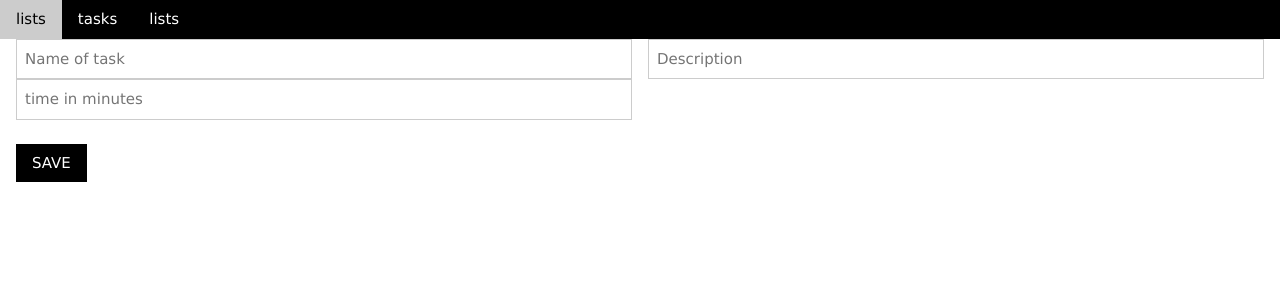
After one commit to bastiaanhers/to-do-list, a CodeIgniter app: page /toDoList/tasks/create/1 in a window 1280 px wide. The commit adds this page. Shown: the top 300 px of the page. Run offline with CodeIgniter, Linux system fonts and the light colour scheme.

Commit message:
create tasks

```diff
--- a/application/controllers/tasks.php
+++ b/application/controllers/tasks.php
@@ -8,6 +8,24 @@
             $this->load->view('templates/header');
             $this->load->view('tasks/index' , $data);
             $this->load->view('templates/footer');
-            print_r($data);
+
+        }
+        public function create($id){
+            $data['id'] = $id;
+            //validate post values
+            $this->form_validation->set_rules('Name', 'Name','required');
+
+            //check if validation passed
+            if($this->form_validation->run() == FALSE){
+                //stay on create is validation fails
+                $this->load->view('templates/header');
+                $this->load->view('tasks/create' , $data);
+                $this->load->view('templates/footer');
+            } else {
+                //save list to db
+                $this->tasks_model->create_task($id);
+                //load index
+                redirect('lists/view/'.$id);
+            }
         }
     }
--- a/application/models/tasks_model.php
+++ b/application/models/tasks_model.php
@@ -13,4 +13,16 @@
         return $query->row_array();
 
     }
+
+    //create task
+    public function create_task($id){
+
+        $data = array(
+            'naam' => $this->input->post('Name'),
+            'uitleg'=> $this->input->post('Description'),
+            'duur'=> $this->input->post('Time'),
+            'lijst_id'=> $id,
+        );
+        return $this->db->insert('taken', $data);
+    }
  }
--- a/application/views/lists/view.php
+++ b/application/views/lists/view.php
@@ -1,3 +1,4 @@
+<a href="/toDoList/tasks/create" class="w3-bar-item w3-button">create task</a>
 </div>
 <div class="w3-container">
     <?php $lista = $list[0];?>
@@ -6,4 +7,5 @@
         <input type="submit" value="delete" class="w3-button w3-red">
     </from>
     <a href="<?= '/toDoList/lists/edit/'.$listID ?>" class="w3-button w3-teal">edit name</a>
+    <a href="<?= '/toDoList/tasks/create/'.$listID ?>" class="w3-button w3-blue">create task</a>
 </div>
--- /dev/null
+++ b/application/views/tasks/create.php
@@ -0,0 +1,19 @@
+<a href="/toDoList/lists/index" class="w3-bar-item w3-button">lists</a>
+</div>
+<div class="w3-container">
+    <?php echo form_open('tasks/create/'.$id); ?>
+
+        <div class="w3-row-padding" style="margin:0 -16px 8px -16px">
+        <div class="w3-half">
+                <input class="w3-input w3-border" type="text" placeholder="Name of task" required name="Name">
+            </div>
+            <div class="w3-half">
+                <input class="w3-input w3-border" type="text" placeholder="Description" required name="Description">
+            </div>
+            <div class="w3-half">
+                <input class="w3-input w3-border" type="number" placeholder="time in minutes" required name="Time">
+            </div>
+        </div>
+        <button class="w3-button w3-black w3-section" type="submit">SAVE</button>
+    </form>
+</div>
```
